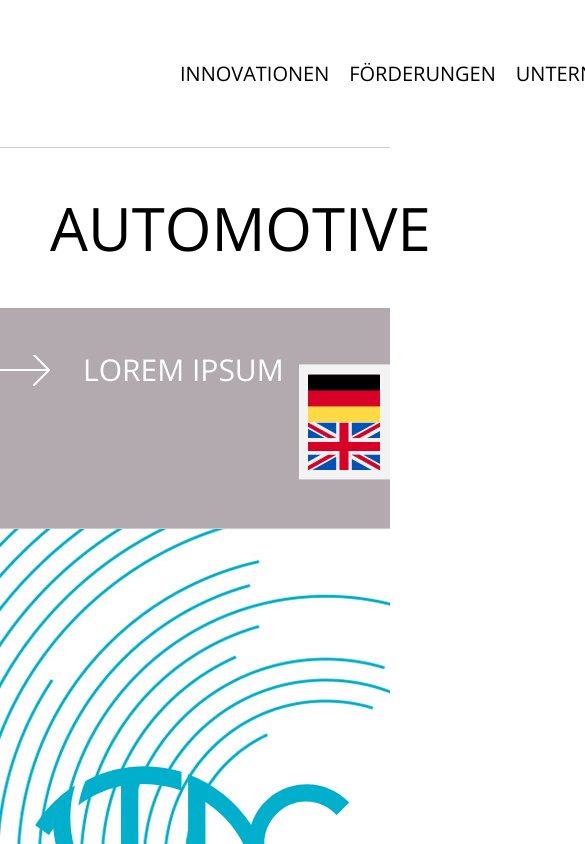
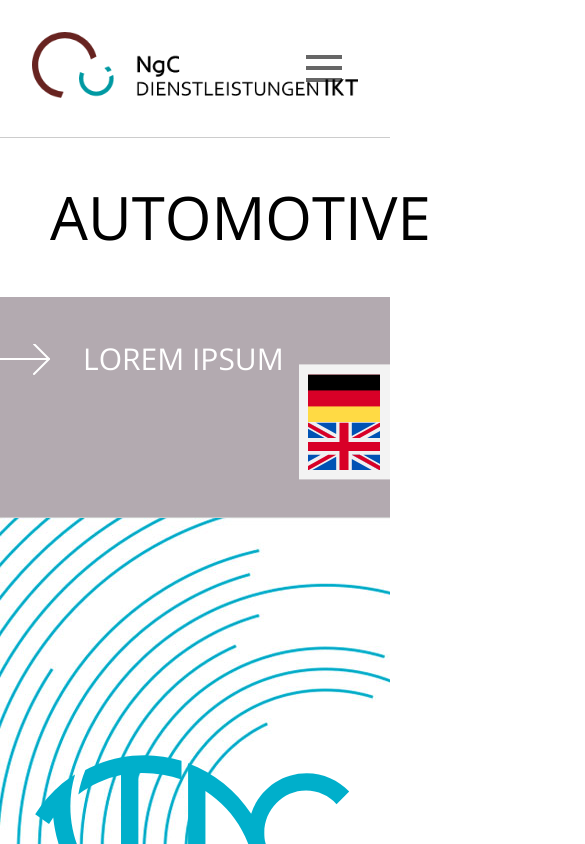
Before and after one commit to forntoh/ngcircle-ict, a React (Create React App) app: page /#/1tnc in a window 390 px wide. Shown: the top 844 px of the page, 585 px wide, since content can reach past the window. Built offline with nearby package versions, Linux system fonts and the light colour scheme.

Commit message:
added hamburger menu

```diff
--- a/src/components/header/header.js
+++ b/src/components/header/header.js
@@ -1,15 +1,29 @@
 import React from "react";
+import PropTypes from "prop-types";
 
 import { Button } from "../button/button";
 import { Logo } from "../logo/logo";
 
 import "./header.scss";
 
-export const Header = () => (
+export class Header extends React.Component {
+
+  constructor(props) {
+    super(props);
+    this.state = {
+      isOpen: false,
+    };
+  }
+
+  handleClick = () => {
+    this.setState({ isOpen: this.state.isOpen ? false : true })
+  };
+
+  render = () => (
     <header>
-    <div className="wrapper">
+      <div className={ this.props.isExpanded ? `wrapper` : `wrapper-collapsed` }>
         <Logo type="full" />
-      <ul className="nav-items">
+        <ul className="nav-items" style={{ display: this.state.isOpen ? `block` : `none` }}>
           <li>
             <Button label="INNOVATIONEN" destination="/innovationen" />
           </li>
@@ -40,6 +54,16 @@ export const Header = () => (
             <Button label="KONTAKT" destination="/kontakt" />
           </li>
         </ul>
+        <span className={ this.state.isOpen ? `close` : `hamburger` } onClick={this.handleClick}></span>
       </div>
     </header>
   );
+}
+
+Header.propTypes = {
+  isExpanded: PropTypes.bool,
+};
+
+Header.defaultProps = {
+  isExpanded: true,
+};
--- a/src/components/header/header.scss
+++ b/src/components/header/header.scss
@@ -1,22 +1,146 @@
 .wrapper {
-  border-bottom: 1px solid #cccccc;
-  padding: 36px 140px;
   display: flex;
   align-items: center;
   justify-content: space-between;
-
-  img {
-    display: inline-block;
-  }
-}
 
   .nav-items {
     display: flex;
     align-items: center;
     justify-content: space-between;
 
+    li + li {
+      margin-left: 20px;
+      cursor: pointer;
+    }
+  }
+
+  .overflow {
+    position: absolute;
+    background: #c00000;
+    border-radius: 8px;
+
+    a {
+      padding: 20px 30px;
+      color: white !important;
+    }
+  }
+
+  .close {
+    display: none;
+  }
+}
+
+.wrapper-collapsed {
+
+  .close {
+    display: block;
+  }
+
+  a {
+    color: white;
+  }
+
+  a:hover, span:hover {
+    color: black !important;
+  }
+
+  .nav-items {
+    position: fixed;
+    background-color: #c00000e0;
+    color: white;
+    top: 0;
+    right: 0;
+    margin: 0;
+    padding: 1.5em 2.5em;
+    height: 100%;
+    width: 60%;
+
+    li {
+      padding: 1.5em 0;
+      border-top: 1px solid #ffffff38;
+    }
+
+    li:first-child {
+      border-top: 0px !important;
+    }
+  }
+
+  .overflow {
+    position: relative;
+    background: transparent;
+
+    a + a {
+      padding: 1.5em 1em !important;
+    }
+  }
+}
+
+.wrapper, .wrapper-collapsed {
+  border-bottom: 1px solid #cccccc;
+  padding: 36px 140px;
+  align-items: center;
+
+  .close {
+    width: 1.5em;
+    height: 1.5em;
+    position: fixed;
+    top: 0;
+    right: 0;
+    margin: 2em;
+    cursor: pointer;
+    transform: translate(-50%, 0%);
+  }
+
+  .close:after {
+    content: '';
+    height: 1.5em;
+    border-left: 0.2em solid #fff;
+    position: absolute;
+    transform: rotate(45deg);
+    left: 28px;
+  }
+
+  .close:before {
+    content: '';
+    height: 1.5em;
+    border-left: 0.2em solid #fff;
+    position: absolute;
+    transform: rotate(-45deg);
+    left: 28px;
+  }
+
+  .hamburger {
+    position: absolute;
+    right: 0;
+    width: 1.5em;
+    height: 0.8em;
+    margin: 1em 2em;
+    border-top: 0.2em solid rgba(0, 0, 0, 0.6);
+    border-bottom: 0.2em solid rgba(0, 0, 0, 0.6);
+  }
+
+  .hamburger:before {
+    content: '';
+    position: absolute;
+    top: 0.3em;
+    left: 0px;
+    width: 100%;
+    border-top: 0.2em solid rgba(0, 0, 0, 0.6);
+  }
+
   * {
+    transition: all 200ms linear;
+  }
+
+  img {
+    display: inline-block;
+  }
+
+  .nav-items {
     font-size: 20px;
+
+    li {
+      cursor: pointer;
     }
 
     li:hover {
@@ -25,19 +149,10 @@
       }
     }
 
-  li + li {
-    margin-left: 20px;
-    cursor: pointer;
-  }
-}
-
     .overflow {
       display: none;
-  position: absolute;
-  background: #c00000;
       justify-content: space-between;
       flex-direction: column;
-  border-radius: 8px;
 
       a {
         padding: 20px 30px;
@@ -49,6 +164,20 @@
       }
 
       a + a {
-    border-top: 1px solid white;
+        border-top: 1px solid #ffffff38;
       }
     }
+  }
+}
+
+@media only screen and (max-width: 800px) {
+  .wrapper, .wrapper-collapsed {
+    padding: 36px 50px;
+  }
+}
+
+@media only screen and (max-width: 430px) {
+  .wrapper, .wrapper-collapsed {
+    padding: 32px 32px;
+  }
+}
--- a/src/pages/home.js
+++ b/src/pages/home.js
@@ -15,7 +15,7 @@ import { ValueItem } from "../components/valueItem/valueItem";
 
 export const HomePage = () => (
   <div>
-    <Header />
+    <Header isExpanded={ false }/>
     <CallToAction description="PERSÖNLICHE VIELFALT SCHAFFT DIVERSITÄT" />
     <div className="primary-image">
       <img src={home_left} alt="left" />
```
Also changed, not shown: 1 other file (tests, documents, lock files or other folders). Lines whose indentation alone changed are shown as unchanged.
